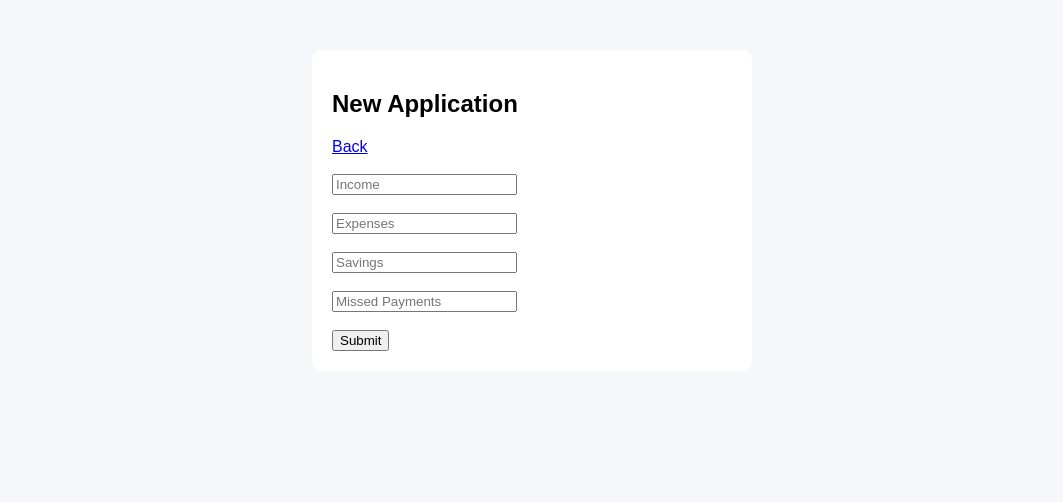
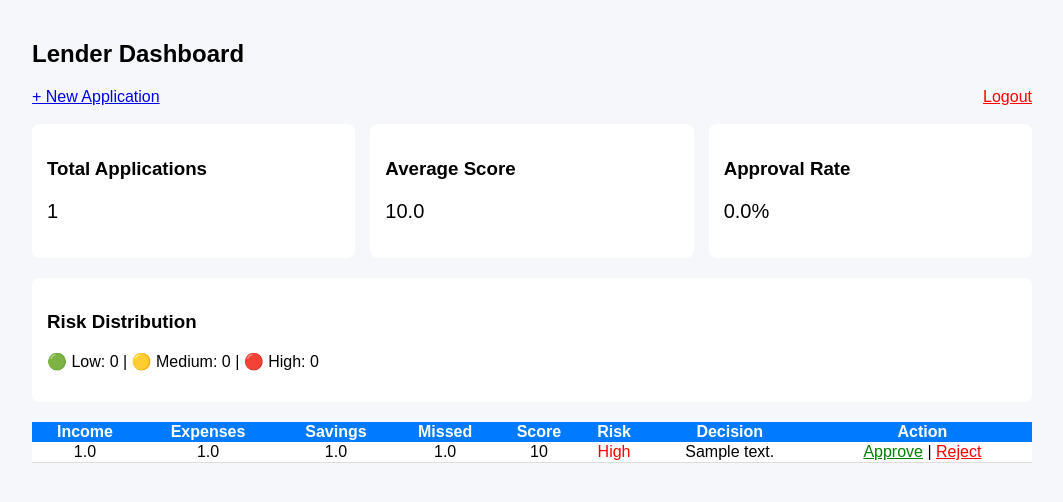
Before and after one commit to ThomHills/Credit-Scoring-App, a Flask app: page / in a window 1280 px wide. Shown: the top 502 px of the page, without its empty margins (108-1171 px from the left). Run offline with Flask 3, Linux system fonts and the light colour scheme; the visitor is signed in with stand-in values (Sample User, id 1); tables that the repository leaves empty hold one stand-in row (values such as "Sample post").

Commit message:
Fix routes

```diff
--- a/app/routes.py
+++ b/app/routes.py
@@ -7,14 +7,6 @@
 
 USERNAME = "admin"
 PASSWORD = "1234"
-
-# --- HOME ---
-@main.route('/')
-def home():
-    if 'user' not in session:
-        return redirect(url_for('main.login'))
-    return render_template('index.html')
-
 
 # --- LOGIN ---
 @main.route('/login', methods=['GET', 'POST'])
@@ -34,7 +26,47 @@
     return redirect(url_for('main.login'))
 
 
-# --- SCORE ---
+# --- DASHBOARD (NOW WORKS FOR BOTH / AND /dashboard) ---
+@main.route('/')
+@main.route('/dashboard')
+def dashboard():
+    if 'user' not in session:
+        return redirect(url_for('main.login'))
+
+    apps = Application.query.all()
+
+    total = len(apps)
+
+    avg_score = round(sum([a.score for a in apps]) / total, 2) if total > 0 else 0
+
+    approved = len([a for a in apps if a.decision == "Approved"])
+    approval_rate = round((approved / total) * 100, 2) if total > 0 else 0
+
+    low = len([a for a in apps if a.risk == "Low"])
+    medium = len([a for a in apps if a.risk == "Medium"])
+    high = len([a for a in apps if a.risk == "High"])
+
+    return render_template(
+        'dashboard.html',
+        apps=apps,
+        total=total,
+        avg_score=avg_score,
+        approval_rate=approval_rate,
+        low=low,
+        medium=medium,
+        high=high
+    )
+
+
+# --- NEW APPLICATION PAGE ---
+@main.route('/new')
+def new_app():
+    if 'user' not in session:
+        return redirect(url_for('main.login'))
+    return render_template('index.html')
+
+
+# --- SCORE (API) ---
 @main.route('/score', methods=['POST'])
 def score():
     try:
@@ -65,34 +97,7 @@
         return jsonify({"error": str(e)})
 
 
-# --- DASHBOARD ---
-
-    apps = Application.query.all()
-
-    total = len(apps)
-
-    avg_score = round(sum([a.score for a in apps]) / total, 2) if total > 0 else 0
-
-    approved = len([a for a in apps if a.decision == "Approved"])
-    approval_rate = round((approved / total) * 100, 2) if total > 0 else 0
-
-    low = len([a for a in apps if a.risk == "Low"])
-    medium = len([a for a in apps if a.risk == "Medium"])
-    high = len([a for a in apps if a.risk == "High"])
-
-    return render_template(
-        'dashboard.html',
-        apps=apps,
-        total=total,
-        avg_score=avg_score,
-        approval_rate=approval_rate,
-        low=low,
-        medium=medium,
-        high=high
-    )
-
-
-# --- DECISION ---
+# --- APPROVE / REJECT ---
 @main.route('/decide/<int:id>/<action>')
 def decide(id, action):
     if 'user' not in session:
--- a/templates/dashboard.html
+++ b/templates/dashboard.html
@@ -11,7 +11,7 @@
     <!-- HEADER -->
     <h2>Lender Dashboard</h2>
 
-    <a href="/">+ New Application</a>
+    <a href="/new">+ New Application</a>
     <a href="/logout" style="float:right; color:red;">Logout</a>
 
     <br><br>
```
